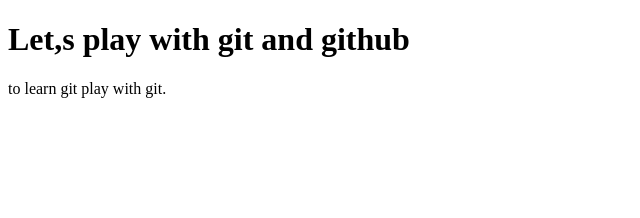
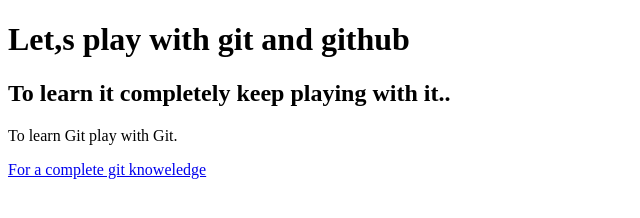
Before and after one commit to DeepakV404/GitPlayRepo, a plain HTML site: page index.html in a window 1280 px wide. Shown: the whole page, without its empty margins (0-640 px from the left). Drawn offline with Linux system fonts and the light colour scheme.

Commit message:
Added the link to the complete git page

```diff
--- a/index.html
+++ b/index.html
@@ -7,6 +7,8 @@
 </head>
 <body>
     <h1>Let,s play with git and github</h1>
-    <p>to learn git play with git.</p>
+    <h2>To learn it completely keep playing with it..</h2>
+    <p>To learn Git play with Git.</p>
+    <a href="https://rogerdudler.github.io/git-guide/">For a complete git knoweledge</a>
 </body>
 </html>
```
